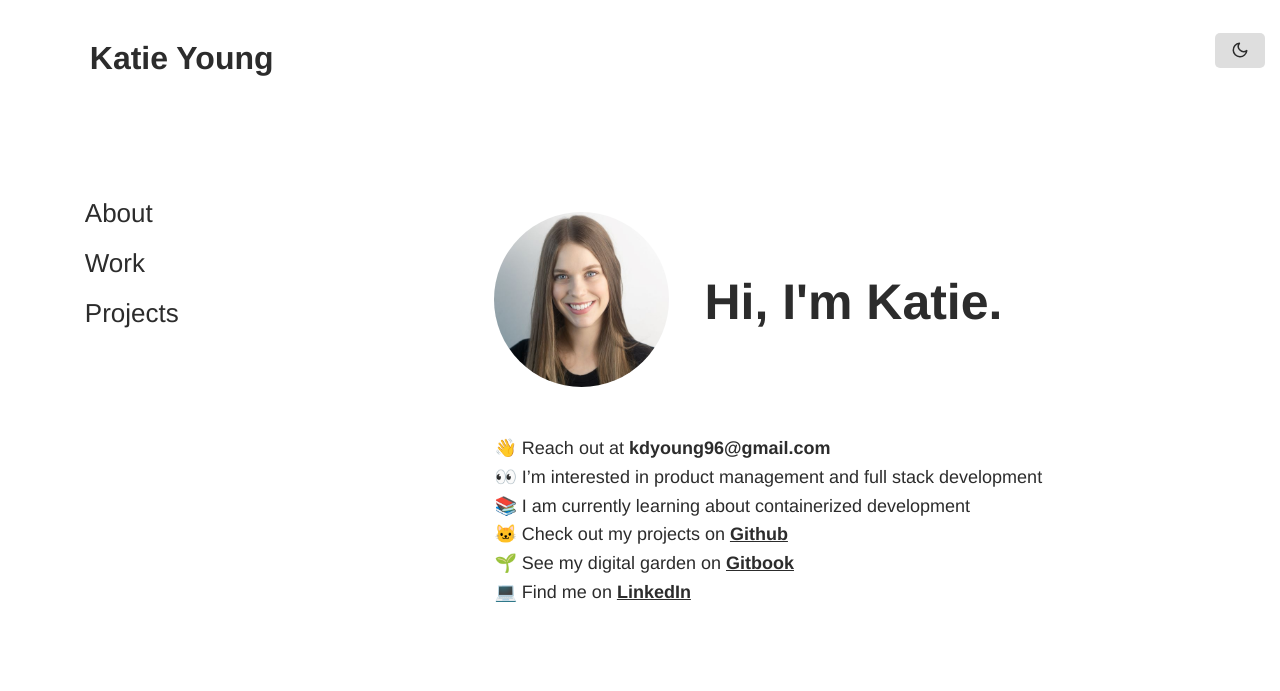
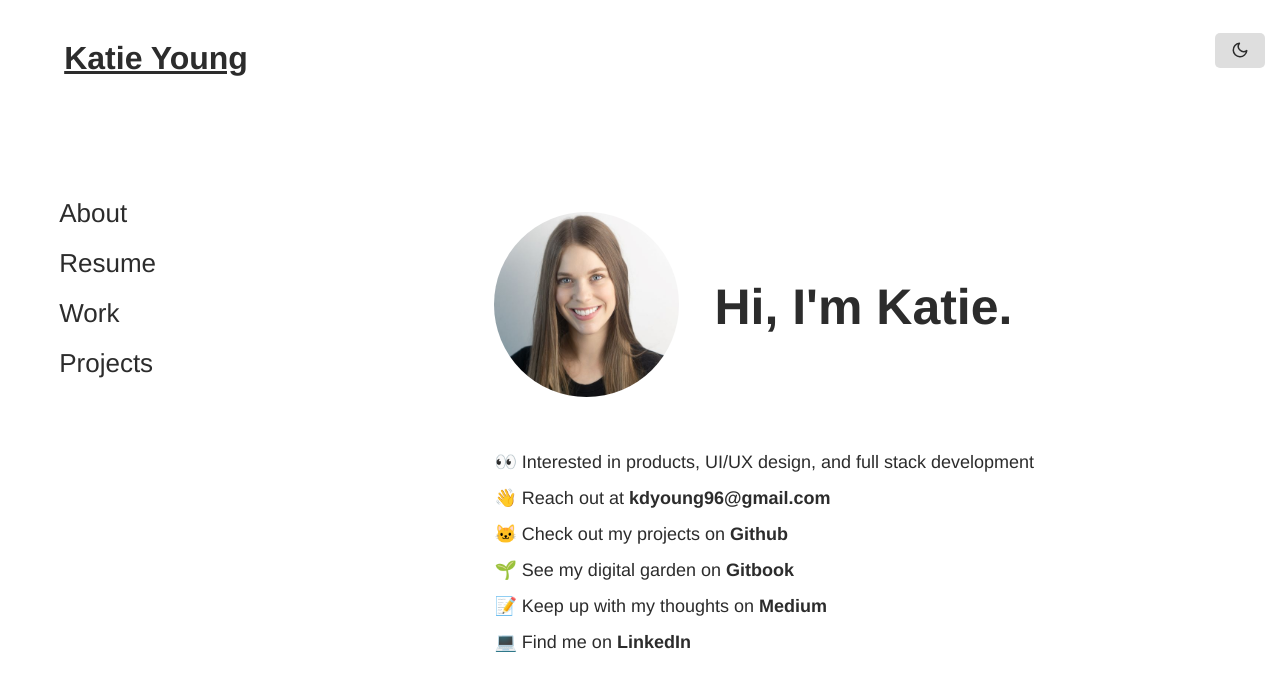
Before and after one commit to kaydyoung/kaydyoung.github.io, a Jekyll site: the page built from index.html, in a window 1280 px wide. Shown: the top 691 px of the page. Built offline with Jekyll 4.4.1, drawn with Linux system fonts in a browser that asks for light colours.

Commit message:
ui updates
nav underline on active pages, new work page, resume page

```diff
--- a/_data/navigation.yml
+++ b/_data/navigation.yml
@@ -1,5 +1,7 @@
 - name: About
   link: /about.html
+- name: Resume
+  link: /resume.html
 - name: Work
   link: /work.html
 - name: Projects
--- a/_includes/header.html
+++ b/_includes/header.html
@@ -1,3 +1,3 @@
 <div class="header">
-  <a href="/index.html" {% if page.url == "/" %}class="katie-header"{% endif %}>Katie Young</a>
+  <a href="/index.html" {% if page.url == "/" %}class="current"{% endif %}>Katie Young</a>
 </div>
--- a/_includes/navigation.html
+++ b/_includes/navigation.html
@@ -2,5 +2,4 @@
   {% for item in site.data.navigation %}
     <a href="{{ item.link }}" {% if page.url == item.link %}class="current"{% endif %}>{{ item.name }}</a>
   {% endfor %}
-<!-- <a href="https://medium.com/@kaydyoung" target="_blank">Blog</a> -->
 </nav>
--- a/_sass/main.scss
+++ b/_sass/main.scss
@@ -124,15 +124,18 @@ color: var(--mainText);
 .header {
   top: 0;
   padding-top: 40px;
-  margin-left: 6vw;
+  margin-left: 4vw;
   height: 50px;
   width: 85vw;
   position: fixed;
   font-size: 32px;
 }
 
-.current {
-  color: var(--nav);
+.side-nav .current {
+  text-decoration: underline;
+}
+
+.header .current {
   text-decoration: underline;
 }
 
@@ -140,7 +143,7 @@ color: var(--mainText);
   display: flex;
   flex-direction: column;
   position: fixed;
-  margin-left: 6vw;
+  margin-left: 4vw;
   top: 22vh;
   overflow: hidden;
   font-size: 26px;
@@ -192,7 +195,7 @@ color: var(--mainText);
 }
 
 .katie-page-wrapper img {
-  max-height: 175px;
+  max-height: 185px;
   width: auto;
   margin-right: 35px;
   border-radius: 50%;
@@ -210,9 +213,18 @@ color: var(--mainText);
   margin-left: 38vw;
 }
 
+.katie-page-bio p {
+  line-height: 2;
+}
+
 .katie-page-bio a {
   font-weight: bold;
+  text-decoration: none;
   color: var(--mainText);
+}
+
+.katie-page-bio a:hover {
+  text-decoration: underline;
 }
 
 .resume-link {
@@ -245,7 +257,6 @@ color: var(--mainText);
   border-radius: 10px;
   margin-bottom: 10vh;
 }
-
 
 .product-box {
   display: flex;
--- a/index.html
+++ b/index.html
@@ -9,12 +9,11 @@ title: Katie
 </div>
 <div class="katie-page-bio">
     <p>
+        👀 Interested in products, UI/UX design, and full stack development<br>
         👋 Reach out at <b>kdyoung96@gmail.com</b><br>
-        👀 I’m interested in product management and full stack development<br>
-        📚 I am currently learning about containerized development<br>
         🐱 Check out my projects on <a href="https://github.com/kaydyoung" target="_blank">Github</a><br>
         🌱 See my digital garden on <a href="https://kaydyoung.gitbook.io/my-brain/" target="_blank">Gitbook</a><br>
-        <!-- 📝 Keep up with my thoughts on <a href="https://medium.com/@kaydyoung" target="_blank">Medium</a><br> -->
+        📝 Keep up with my thoughts on <a href="https://medium.com/@kaydyoung" target="_blank">Medium</a><br>
         💻 Find me on <a href="https://www.linkedin.com/in/katherinedyoung/" target="_blank">LinkedIn</a>
     </p>
 </div>
```
Also changed, not shown: resume.html (added, +24 -0 lines), work.html (+1 -17 lines), 12 other files.
